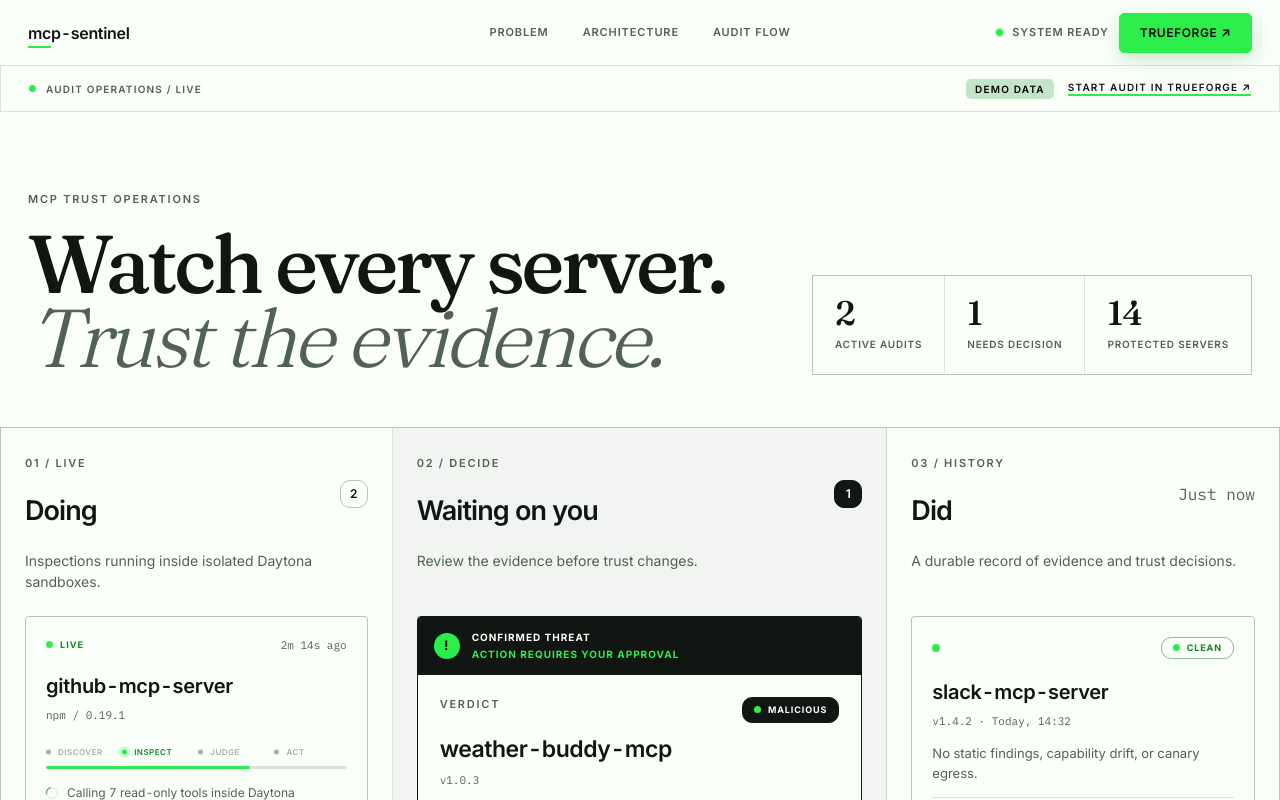
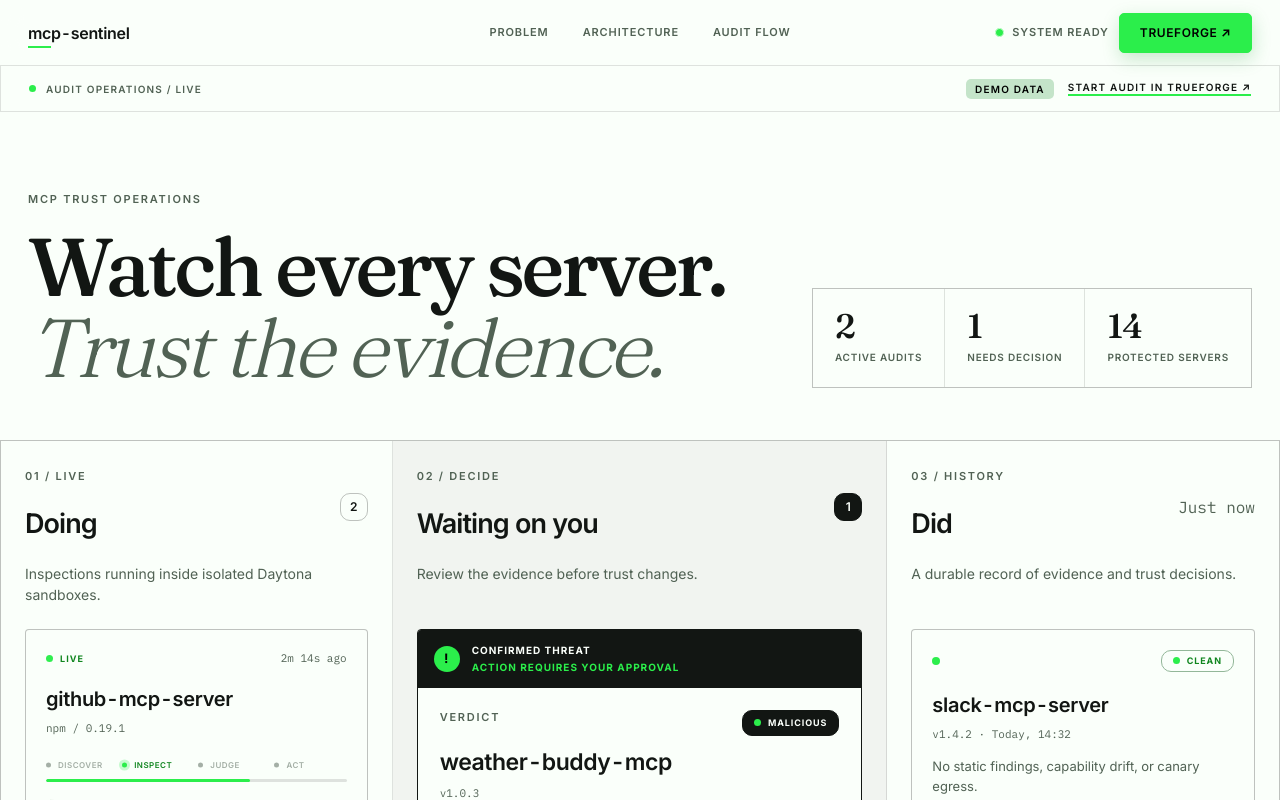
Before and after one commit to kirandevihosur74/mcp-sentinel, a Next.js app in the folder ui/: page /audit in a window 1280 px wide. Shown: the top 800 px of the page. Built offline with nearby package versions, Linux system fonts and the light colour scheme.

Commit message:
Fix hero heading overlap by loosening display line-height
Fraunces' long descenders plus the full-line-height green highlight box
collided with the line above at .92 leading. Set hero to 1.04 and the audit
mission head to .98.

```diff
--- a/ui/src/app/globals.css
+++ b/ui/src/app/globals.css
@@ -117,7 +117,7 @@ button, a { -webkit-tap-highlight-color: transparent; }
 .heroCopy { max-width: 1000px; }
 .heroCopy h1 {
   margin: 0; font-family: var(--display); font-weight: 500;
-  font-size: clamp(58px, 9vw, 150px); line-height: .92; letter-spacing: -.045em;
+  font-size: clamp(58px, 9vw, 150px); line-height: 1.04; letter-spacing: -.045em;
   text-wrap: balance; color: var(--text);
 }
 .heroCopy h1 em {
@@ -289,7 +289,7 @@ button, a { -webkit-tap-highlight-color: transparent; }
 .consoleBar a { display: inline-flex; align-items: center; gap: 5px; color: var(--text); border-bottom: 2px solid var(--green); padding-bottom: 2px; }
 
 .mission { display: flex; justify-content: space-between; align-items: end; gap: 48px; max-width: 1440px; min-height: 260px; margin: 0 auto; padding: 80px 28px 52px; }
-.mission h1 { margin: 0; font-family: var(--display); font-weight: 500; font-size: clamp(48px, 6.4vw, 104px); line-height: .9; letter-spacing: -.045em; text-wrap: balance; }
+.mission h1 { margin: 0; font-family: var(--display); font-weight: 500; font-size: clamp(48px, 6.4vw, 104px); line-height: .98; letter-spacing: -.045em; text-wrap: balance; }
 .mission h1 span { color: var(--newsprint); font-style: italic; font-weight: 300; }
 .metrics { display: flex; border: 1px solid var(--rule); }
 .metrics div { min-width: 130px; padding: 20px 22px; border-right: 1px solid var(--hairline); }
```
